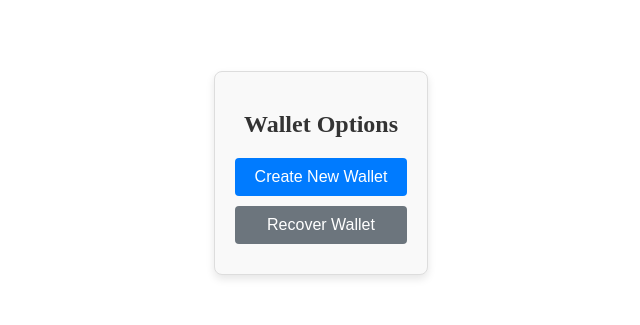
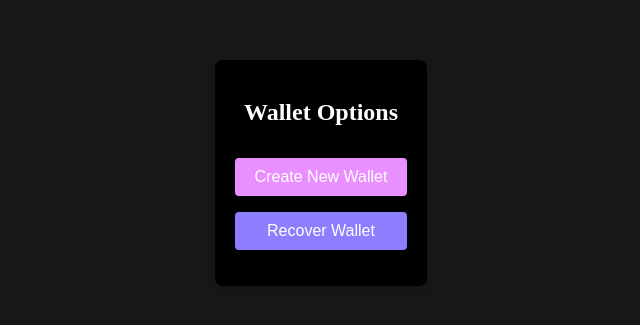
Before and after one commit to Devonchain-Labs/aztec-wallet, a React (Vite) app: page / in a window 1280 px wide. Shown: the part 227-552 px from the top of the page, without its empty margins (319-959 px from the left). Built offline with nearby package versions, Linux system fonts and the light colour scheme; what @aztec/aztec.js would draw is missing.

Commit message:
refactor buttons compoennt and a few other

```diff
--- a/src/App.tsx
+++ b/src/App.tsx
@@ -1,10 +1,11 @@
 import React, { useState } from 'react';
-import WalletOptions from './components/WalletOptions.tsx';
-import CreateWallet from './components/CreateWallet.tsx';
+
+import CreateWallet from './components/create-wallet/CreateWallet.tsx';
 import Interactions from './components/Interactions.tsx';
 import View from './components/View.tsx';
 import RecoverWallet from './components/RecoverWallet.tsx';
 import { WalletProvider } from './components/WalletContext.tsx';
+import WalletOptions from './components/wallet-options/WalletOptions.tsx';
 
 const App: React.FC = () => {
   const [currentView, setCurrentView] = useState('wallet-options');
--- a/src/components/Button.tsx
+++ /dev/null
@@ -1,16 +0,0 @@
-import React from 'react';
-
-interface ButtonProps {
-  label: string;
-  onClick: () => void;
-}
-
-const Button: React.FC<ButtonProps> = ({ label, onClick }) => {
-  return (
-    <button className="btn btn-primary m-2" onClick={onClick}>
-      {label}
-    </button>
-  );
-};
-
-export default Button;
--- a/src/components/Interactions.tsx
+++ b/src/components/Interactions.tsx
@@ -1,8 +1,9 @@
 import React, { useState } from 'react';
-import Button from './Button.tsx';
+
 import View from './View.tsx';
 import Balances from './Balances.tsx';
 import TransactionHistory from './TransactionHistory.tsx';
+import Button from './_common/button/Button.tsx';
 
 const Interactions: React.FC = () => {
   const [currentView, setCurrentView] = useState<string>('default');
@@ -30,9 +31,9 @@ const Interactions: React.FC = () => {
       <h2>Interactions</h2>
       {currentView === 'default' ? (
         <>
-          <Button label="Buy" onClick={handleBuy} />
-          <Button label="Send" onClick={handleSend} />
-          <Button label="Receive" onClick={handleReceive} />
+          <Button  onClick={handleBuy} >Buy</Button>
+          <Button  onClick={handleSend} >Send</Button>
+          <Button onClick={handleReceive} >Receive</Button>
         </>
       ) : (
         <View view={currentView} onBack={handleBack} tokenAddress={""} />
--- a/src/components/WalletOptions.tsx
+++ /dev/null
@@ -1,18 +0,0 @@
-import React from 'react';
-
-interface WalletOptionsProps {
-  onCreateNewWallet: () => void;
-  onRecoverWallet: () => void;
-}
-
-const WalletOptions: React.FC<WalletOptionsProps> = ({ onCreateNewWallet, onRecoverWallet }) => {
-  return (
-    <div className="wallet-options-container">
-      <h2>Wallet Options</h2>
-      <button className="btn btn-primary" onClick={onCreateNewWallet}>Create New Wallet</button>
-      <button className="btn btn-secondary" onClick={onRecoverWallet}>Recover Wallet</button>
-    </div>
-  );
-};
-
-export default WalletOptions;
--- /dev/null
+++ b/src/components/_common/button/Button.tsx
@@ -0,0 +1,18 @@
+import React from 'react';
+import styles from "./button.module.css"
+interface ButtonProps {
+  onClick: () => void;
+  variant?:"primary"|"secondary"
+  children?:React.ReactNode
+  className?:string
+}
+
+const Button: React.FC<ButtonProps> = ({  onClick,variant="primary",className,children }) => {
+  return (
+    <button className={`${styles.btn} ${styles[variant]} ${className||""}`} onClick={onClick}>
+      {children}
+    </button>
+  );
+};
+
+export default Button;
--- /dev/null
+++ b/src/components/_common/button/button.module.css
@@ -0,0 +1,21 @@
+.btn {
+    padding: 10px 20px;
+    border: none;
+    border-radius: 4px;
+    cursor: pointer;
+    font-size: 16px;
+  }
+.secondary {
+    background-color: var(--aztec-button-color-secondary);
+    color: #fff;
+}
+.secondary:hover {
+    background-color: var(--aztec-button-color-secondary-hover);
+}
+.primary {
+    background-color: var(--aztec-button-color);
+    color: #fff;
+}
+.primary:hover {
+    background-color: var(--aztec-button-color-hover);
+}
--- a/src/components/CreateWallet.tsx
+++ b/src/components/create-wallet/CreateWallet.tsx
@@ -1,6 +1,7 @@
 import React, { useState, useEffect } from 'react';
-import { generateMnemonic, setWallet } from '../hooks/WalletService.ts';
-
+import { generateMnemonic, setWallet } from '../../hooks/WalletService.ts';
+import Button from '../_common/button/Button.tsx';
+import styles from "./create-wallet.module.css"
 interface CreateWalletProps {
   onProceed: () => void;
 }
@@ -22,12 +23,12 @@ const CreateWallet: React.FC<CreateWalletProps> = ({ onProceed }) => {
   }, []);
 
   return (
-    <div className="create-wallet-container">
-      <h2>Create New Wallet</h2>
-      <div className="mnemonic-display">
+    <div className={styles.container}>
+      <h2 className={styles.title}>Create New Wallet</h2>
+      <div className={styles.mnemonicDisplay}>
         <p>{mnemonic}</p>
       </div>
-      <button className="btn btn-primary" onClick={onProceed}>Proceed to Wallet</button>
+      <Button variant="primary"onClick={onProceed}>Proceed to Wallet</Button>
     </div>
   );
 };
--- /dev/null
+++ b/src/components/create-wallet/create-wallet.module.css
@@ -0,0 +1,22 @@
+.container{
+    padding: 20px;
+    background-color: var(--background-secondary);
+    border-radius: 8px;
+    max-width: 600px;
+    margin: 20px auto;
+    box-shadow: 0 4px 8px rgba(0, 0, 0, 0.1);
+    text-align: center;
+}
+.title{
+    color:#fff;
+}
+.mnemonicDisplay {
+    padding: 20px;
+    background-color: var(--background-primary);
+    border: 1px solid #ddd;
+    border-radius: 4px;
+    margin-bottom: 20px;
+    font-size: 16px;
+    color: #fff;
+    word-break: break-word;
+  }
--- /dev/null
+++ b/src/components/wallet-options/WalletOptions.tsx
@@ -0,0 +1,20 @@
+import React from 'react';
+import Button from '../_common/button/Button.tsx';
+import styles from "./wallet-options.module.css"
+
+interface WalletOptionsProps {
+  onCreateNewWallet: () => void;
+  onRecoverWallet: () => void;
+}
+
+const WalletOptions: React.FC<WalletOptionsProps> = ({ onCreateNewWallet, onRecoverWallet }) => {
+  return (
+    <div className={styles.container}>
+      <h2 className={styles.title}>Wallet Options</h2>
+      <Button  variant='primary' onClick={onCreateNewWallet} className={styles.buttonsClassName}>Create New Wallet</Button>
+      <Button  variant='secondary' onClick={onRecoverWallet} className={styles.buttonsClassName}>Recover Wallet</Button>
+    </div>
+  );
+};
+
+export default WalletOptions;
--- /dev/null
+++ b/src/components/wallet-options/wallet-options.module.css
@@ -0,0 +1,18 @@
+.container{
+    padding: 20px;
+    background-color: var(--background-secondary);
+    border-radius: 8px;
+    max-width: 400px;
+    margin: 20px auto;
+    box-shadow: 0 4px 8px rgba(0, 0, 0, 0.1);
+    text-align: center;
+}
+.buttonsClassName{
+    display: block;
+    width: 100%;
+    margin-bottom: 1rem;
+}
+.title{
+color:#fff;
+margin-bottom: 2rem;
+}
--- a/src/index.css
+++ b/src/index.css
@@ -6,8 +6,16 @@ body, html {
   display: flex;
   justify-content: center;
   align-items: center;
+  background-color: var(--background-primary);
 }
-
+:root{
+    --aztec-button-color:#e98fff;
+    --aztec-button-color-hover:#eda1ff;
+    --aztec-button-color-secondary:#8c7eff;
+    --aztec-button-color-secondary-hover:#9894ff;
+    --background-primary:#171717;
+    --background-secondary:black;
+}
 #root {
   display: flex;
   justify-content: center;
@@ -15,6 +23,7 @@ body, html {
   width: 100%;
   height: 100%;
   flex-direction: column;
+
 }
 
 .input-spacing {
@@ -174,22 +183,22 @@ body, html {
   }
 
   .btn-secondary {
-    background-color: #6c757d;
+    background-color: var(--aztec-button-color-secondary);
     color: #fff;
     margin-right: 10px;
   }
 
   .btn-secondary:hover {
-    background-color: #5a6268;
+    background-color: var(--aztec-button-color-secondary-hover);
   }
 
   .btn-primary {
-    background-color: #007bff;
+    background-color: var(--aztec-button-color);
     color: #fff;
   }
 
   .btn-primary:hover {
-    background-color: #0056b3;
+    background-color: var(--aztec-button-color-hover);
   }
 
   .interactions-container {
```
